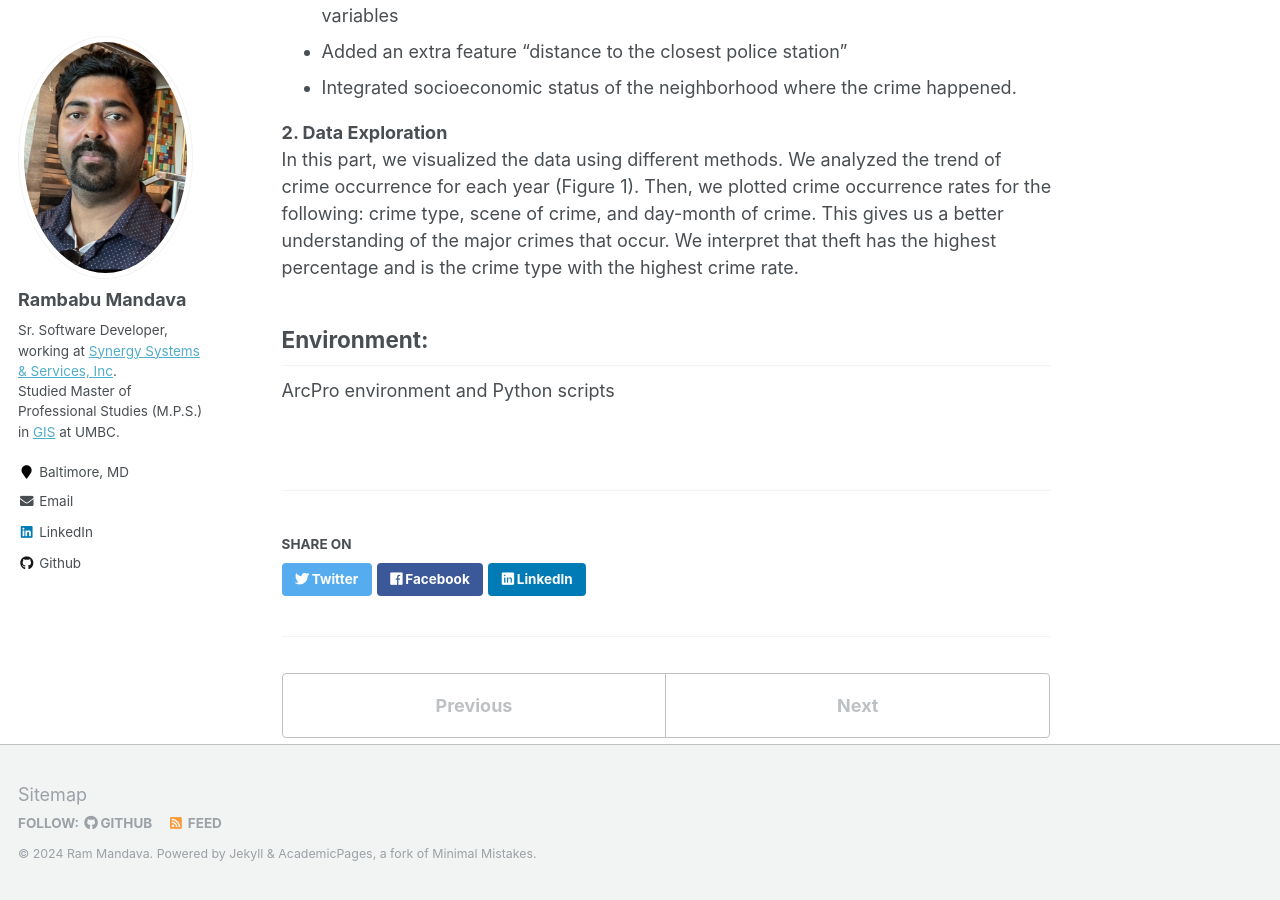
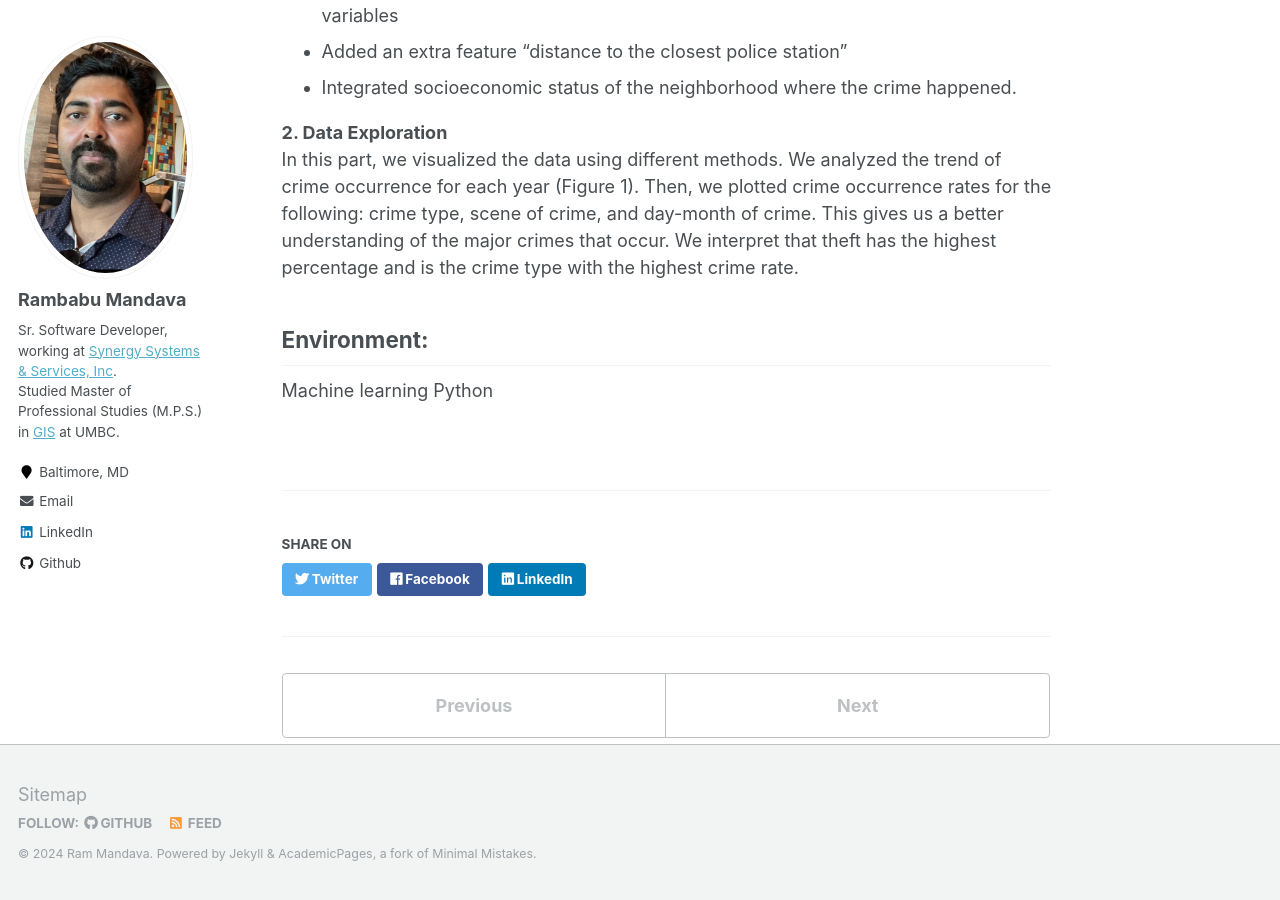
Before and after one commit to mandavaram/mandavaram.github.io, a Jekyll site: the page built from _portfolio/4.Crime_Analysis_Prediction.md, in a window 1280 px wide and 900 px high, scrolled down 3093 px. Built offline with Jekyll 4.4.1, drawn with Linux system fonts in a browser that asks for light colours.

Commit message:
Update 4.Crime_Analysis_Prediction.md

```diff
--- a/_portfolio/4.Crime_Analysis_Prediction.md
+++ b/_portfolio/4.Crime_Analysis_Prediction.md
@@ -136,4 +136,4 @@ Cleaned up the data as below:
 In this part, we visualized the data using different methods. We analyzed the trend of crime occurrence for each year (Figure 1). Then, we plotted crime occurrence rates for the following: crime type, scene of crime, and day-month of crime. This gives us a better understanding of the major crimes that occur. We interpret that theft has the highest percentage and is the crime type with the highest crime rate.
 
 ## Environment:
-ArcPro environment and Python scripts
+Machine learning Python
```
